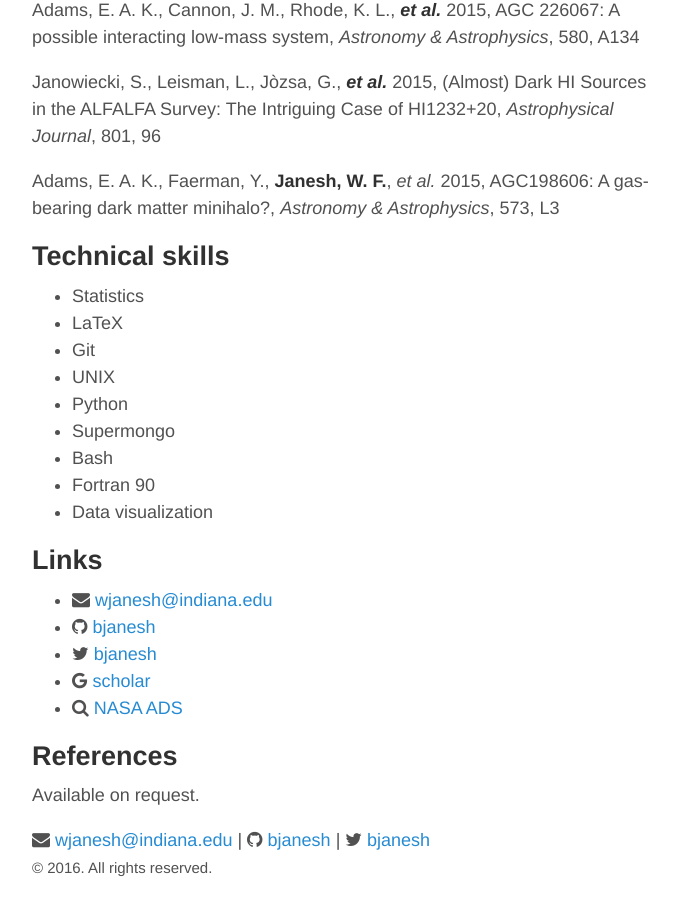
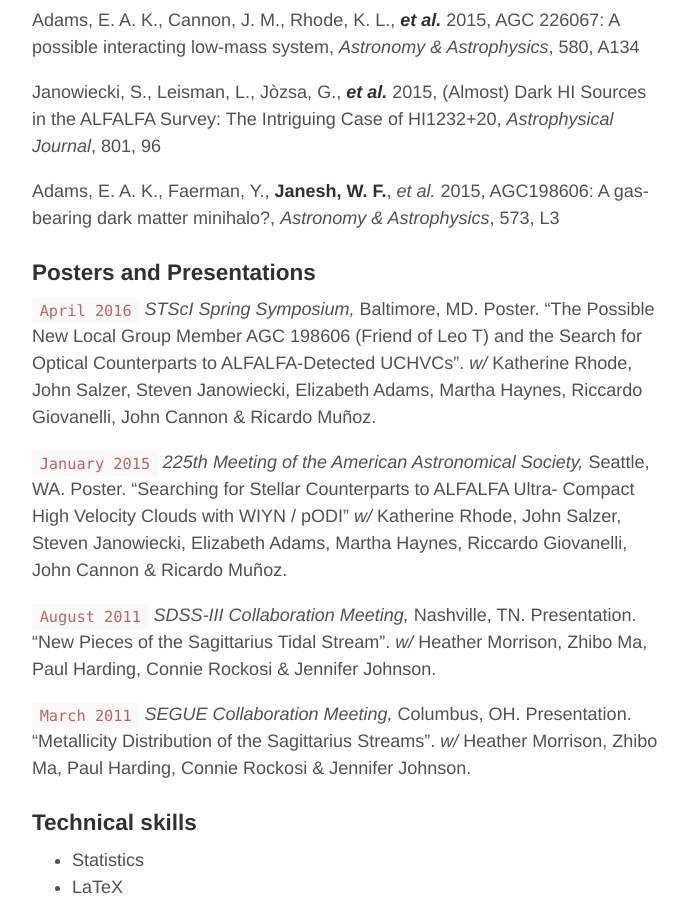
Before and after one commit to bjanesh/bjanesh.github.io, a Jekyll site: the page built from cv.md, in a window 1280 px wide and 900 px high, scrolled down 1318 px. Shown: the whole window, without its empty margins (293-981 px from the left). Built offline with Jekyll 4.4.1, drawn with Linux system fonts in a browser that asks for light colours; nearby versions of some CDN libraries.

Commit message:
add presentations to cv

```diff
--- a/cv.md
+++ b/cv.md
@@ -13,7 +13,7 @@ Astronomy PhD student
 <i class="fa fa-twitter"></i> <a href="http://twitter.com/bjanesh">bjanesh</a>
 </div>
 
-## Education
+### Education
 
 `2013-16`
 __Indiana University__, Bloomington, IN, Astronomy PhD (advisor: Katherine Rhode; expected 2018)
@@ -24,7 +24,7 @@ __Kent State University__, Kent, OH, MS Library and Information Science
 `2007-11`
 __Case Western Reserve University__, Cleveland, OH, BS Astronomy
 
-## Experience
+### Experience
 
 `2014-16`
 __Research Assistant__, Indiana University Department of Astronomy. _Duties:_ development of data reduction processes and software tools related to optical images from the WIYN telescope for multiple projects; data analysis of final science products.
@@ -38,7 +38,7 @@ __Associate Instructor__, Indiana University Department of Astronomy. _Duties:_
 `2010-13`
 __Research Assistant__, Case Western Reserve University Department of Astronomy. _Duties:_ in-depth analysis of data from the Sloan Digital Sky Survey; development of statistical techniques and software tools for analysis.
 
-## Refereed Publications
+### Refereed Publications
 
 __Janesh, W.__, Morrison, H. L., Ma, Z., _et al._ 2016, The SEGUE K Giant Survey. III. Quantifying Galactic Halo Substructure, _Astrophysical Journal_, 816, 80
 
@@ -52,7 +52,24 @@ Janowiecki, S., Leisman, L., Jòzsa, G., ___et al.___ 2015, (Almost) Dark HI Sou
 
 Adams, E. A. K., Faerman, Y., __Janesh, W. F.__, _et al._ 2015, AGC198606: A gas-bearing dark matter minihalo?, _Astronomy &amp; Astrophysics_, 573, L3
 
-## Technical skills
+### Posters and Presentations
+`April 2016`
+_STScI Spring Symposium,_ Baltimore, MD. Poster. "The Possible New Local Group Member AGC 198606 (Friend of Leo T) and the Search for Optical Counterparts to ALFALFA-Detected UCHVCs".
+_w/_ Katherine Rhode, John Salzer, Steven Janowiecki, Elizabeth Adams, Martha Haynes, Riccardo Giovanelli, John Cannon & Ricardo Muñoz.
+
+`January 2015`
+_225<superscript>th</superscript> Meeting of the American Astronomical Society,_ Seattle, WA. Poster. "Searching for Stellar Counterparts to ALFALFA Ultra- Compact High Velocity Clouds with WIYN / pODI"
+_w/_ Katherine Rhode, John Salzer, Steven Janowiecki, Elizabeth Adams, Martha Haynes, Riccardo Giovanelli, John Cannon & Ricardo Muñoz.
+
+`August 2011`
+_SDSS-III Collaboration Meeting,_ Nashville, TN. Presentation. "New Pieces of the Sagittarius Tidal Stream".
+_w/_ Heather Morrison, Zhibo Ma, Paul Harding, Connie Rockosi & Jennifer Johnson.
+
+`March 2011`
+_SEGUE Collaboration Meeting,_ Columbus, OH. Presentation. "Metallicity Distribution of the Sagittarius Streams".
+_w/_ Heather Morrison, Zhibo Ma, Paul Harding, Connie Rockosi & Jennifer Johnson.
+
+### Technical skills
 
 * Statistics
 * LaTeX
@@ -64,7 +81,7 @@ Adams, E. A. K., Faerman, Y., __Janesh, W. F.__, _et al._ 2015, AGC198606: A gas
 * Fortran 90
 * Data visualization
 
-## Links
+### Links
 
 * <i class="fa fa-envelope"></i> <a href="mailto:wjanesh@indiana.edu">wjanesh@indiana.edu</a><br />
 * <i class="fa fa-github"></i> <a href="http://github.com/bjanesh">bjanesh</a><br />
@@ -72,7 +89,7 @@ Adams, E. A. K., Faerman, Y., __Janesh, W. F.__, _et al._ 2015, AGC198606: A gas
 * <i class="fa fa-google"></i> <a href="https://scholar.google.com/citations?user=y3HCilUAAAAJ">scholar</a>
 * <i class="fa fa-search"></i> <a href="https://ui.adsabs.harvard.edu/#search/q=author%3A%22Janesh%2C+William%22&sort=date+desc">NASA ADS</a><br />
 
-## References
+### References
 
 Available on request.
 
```
